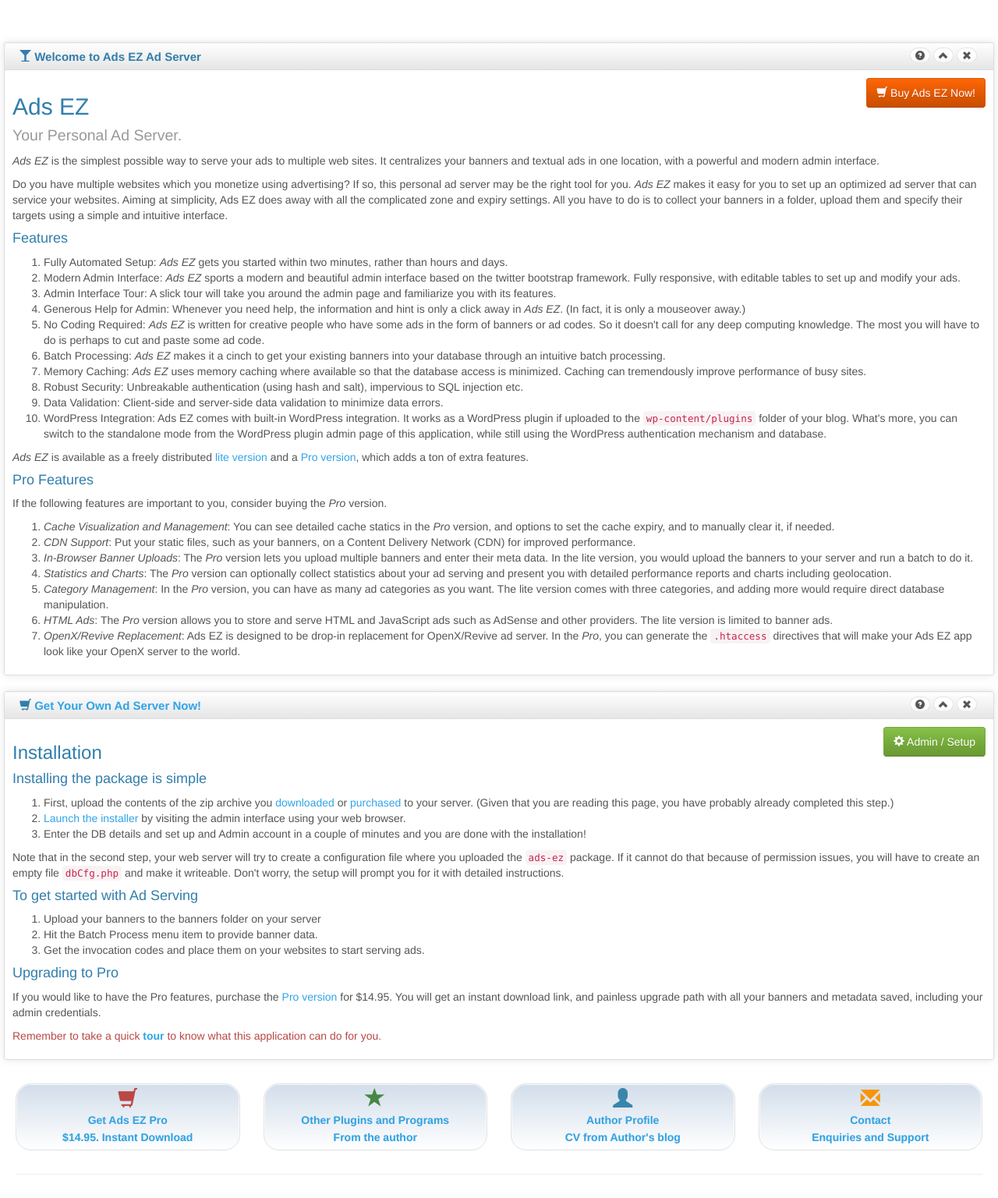
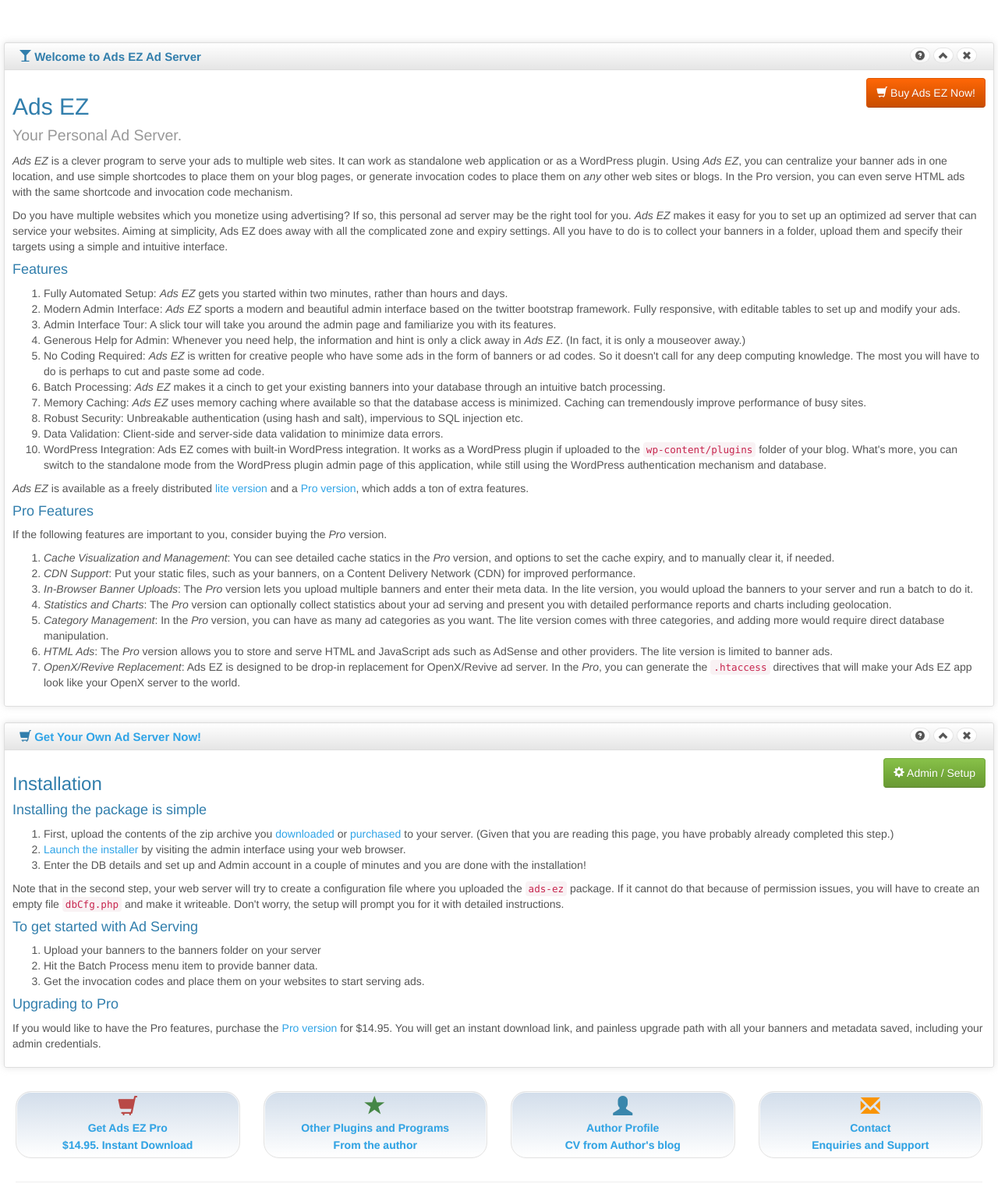
Before and after one commit to wp-plugins/ads-ez, a PHP site: page /admin/pub.php in a window 1280 px wide. Shown: the part 161-1697 px from the top of the page at 78% size. Before the commit the page ends 1667 px from the top, so only its background shows below. Run offline with PHP 8.4, Linux system fonts and the light colour scheme; some libraries are stand-ins or nearby versions; some web fonts are replaced.

Commit message:
Committing V2.25: Minor changes in documentation. [Jun 25, 2015]
git-svn-id: https://plugins.svn.wordpress.org/ads-ez/trunk@1187821 b8457f37-d9ea-0310-8a92-e5e31aec5664

```diff
--- a/admin/intro.php
+++ b/admin/intro.php
@@ -14,7 +14,7 @@
 }
 ?>
 
-<p><em>Ads EZ</em> is the simplest possible way to serve your ads to multiple web sites. It centralizes your banners and textual ads in one location, with a powerful and modern admin interface.</p>
+<p><em>Ads EZ</em> is a clever program to serve your ads to multiple web sites. It can work as standalone web application or as a WordPress plugin. Using <em>Ads EZ</em>, you can centralize your banner ads in one location, and use simple shortcodes to place them on your blog pages, or generate invocation codes to place them on <em>any</em> other web sites or blogs. In the Pro version, you can even serve HTML ads with the same shortcode and invocation code mechanism.</p>
 
 <p>Do you have multiple websites which you monetize using advertising? If so, this personal ad server may be the right tool for you. <em>Ads EZ</em> makes it easy for you to set up an optimized ad server that can service your websites. Aiming at simplicity, Ads EZ does away with all the complicated zone and expiry settings. All you have to do is to collect your banners in a folder, upload them and specify their targets using a simple and intuitive interface.</p>
 
--- a/admin/pub.php
+++ b/admin/pub.php
@@ -43,9 +43,6 @@
 <p>If you would like to have the Pro features, purchase the <a class="goPro" href='http://buy.thulasidas.com/ads-ez'>Pro version</a> for $14.95. You will get an instant download link, and painless upgrade path with all your banners and metadata saved, including your admin credentials.</p>
 
 
-<p class="red">Remember to take a quick <b><a href="tour.php">tour</a></b> to know what this application can do for you.</p>
-
-
 <?php
 closeBox();
 include('promo.php');
--- a/ads-ez.php
+++ b/ads-ez.php
@@ -4,7 +4,7 @@
   Plugin Name: Ads EZ Lite
   Plugin URI: http://www.thulasidas.com/packages/ads-ez
   Description: Your own personal Ad Server, Ads EZ is the simplest possible way to serve your ads to multiple web sites. It centralizes your banners and textual ads in one location, with a powerful and modern admin interface.
-  Version: 2.24
+  Version: 2.25
   Author: Manoj Thulasidas
   Author URI: http://www.thulasidas.com
  */
```
Also changed, not shown: readme.txt.
